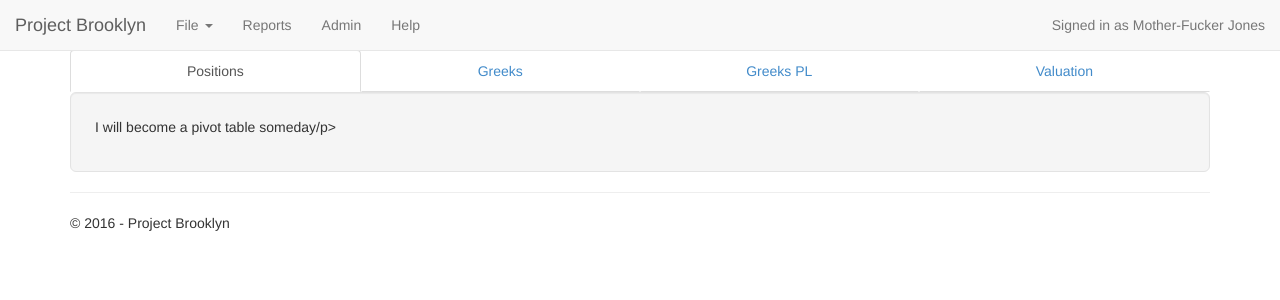
After one commit to iamorlando/ProjectBrooklynUI, a Flask app: page /reports in a window 1280 px wide. The commit adds this page. Shown: the top 300 px of the page. Run offline with Flask 2, Linux system fonts and the light colour scheme; parts of the project's set-up code (start-up, migrations or seed data) failed here and were passed over; some libraries are stand-ins or nearby versions.

Commit message:
added html to and endpoints to create positions draft

```diff
--- a/UIServer/UIServer/UIServer/templates/layout.html
+++ b/UIServer/UIServer/UIServer/templates/layout.html
@@ -11,26 +11,43 @@
 </head>
 
 <body>
-    <div class="navbar navbar-inverse navbar-fixed-top">
-        <div class="container">
+    <nav class="navbar navbar-default navbar-fixed-top">
+        <div class="container-fluid">
+            <!-- Brand and toggle get grouped for better mobile display -->
             <div class="navbar-header">
-                <button type="button" class="navbar-toggle" data-toggle="collapse" data-target=".navbar-collapse">
+                <button type="button" class="navbar-toggle collapsed" data-toggle="collapse" data-target="#bs-example-navbar-collapse-1" aria-expanded="false">
+                    <span class="sr-only">Toggle navigation</span>
                     <span class="icon-bar"></span>
                     <span class="icon-bar"></span>
                     <span class="icon-bar"></span>
                 </button>
-                <a href="/" class="navbar-brand">Project Brooklyn</a>
-            </div>
-            <div class="navbar-collapse collapse">
-                <ul class="nav navbar-nav">
-                    <li><a href="{{ url_for('home') }}">Home</a></li>
-                </ul>
-            </div>
-        </div>
+                <a class="navbar-brand" href="#">Project Brooklyn</a>
             </div>
 
+            <!-- Collect the nav links, forms, and other content for toggling -->
+            <div class="collapse navbar-collapse" id="bs-example-navbar-collapse-1">
+                <ul class="nav navbar-nav">
+                    <li class="dropdown">
+                        <a href="#" class="dropdown-toggle" data-toggle="dropdown" role="button" aria-haspopup="true" aria-expanded="false">File <span class="caret"></span></a>
+                        <ul class="dropdown-menu">
+                            <li><a href="#">Open</a></li>
+                            <li><a href="#">Save</a></li>
+                        </ul>
+                    </li>
+                    <li><a href="{{url_for('reports')}}">Reports </a></li>
+                    <li><a href="{{url_for('admin')}}">Admin </a></li>
+                    <li><a href="{{url_for('help')}}">Help </a></li>
+                </ul>
+                <ul class="nav navbar-nav navbar-right">
+                    <li><p class="navbar-text">Signed in as Mother-Fucker Jones  </p>
+                    </li><li><p class="navbar-text"> </p>
+</ul>
+            </div><!-- /.navbar-collapse -->
+        </div><!-- /.container-fluid -->
+    </nav>
+
         <div class="container body-content">
-        {% block content %}{% endblock %}
+            {% block contentSubNav %}{% endblock %}
             <hr />
             <footer>
                 <p>&copy; {{ year }} - Project Brooklyn</p>
--- /dev/null
+++ b/UIServer/UIServer/UIServer/templates/positions.html
@@ -0,0 +1,6 @@
+{% extends "reports_layout.html" %}
+{% block contentSubReport %}
+
+<p>I will become a pivot table someday/p>
+
+{% endblock %}
--- /dev/null
+++ b/UIServer/UIServer/UIServer/templates/reports_layout.html
@@ -0,0 +1,14 @@
+{% extends "layout.html" %}
+
+{%block contentSubNav %}
+<ul class="nav nav-tabs nav-justified">
+    <li role="presentation" class="active"><a href="{{url_for('positions')}}">Positions</a></li>
+    <li role="presentation"><a href="{{url_for('greeks')}}">Greeks</a></li>
+    <li role="presentation"><a href="{{url_for('greekspl')}}">Greeks PL</a></li>
+    <li role="presentation"><a href="{{url_for('valuation')}}">Valuation</a></li>
+    </ul>
+
+    <div class="well well-lg">
+    {% block contentSubReport %}{% endblock %}
+</div>
+{% endblock %}
--- a/UIServer/UIServer/UIServer/views.py
+++ b/UIServer/UIServer/UIServer/views.py
@@ -13,13 +13,90 @@ import time
 @app.route('/home')
 def home():
     """
-    just a crazy placeholder website for now
+   a page that shows up before you choose anything to view
     """
     return render_template(
-        'index.html',
-        title='Home Page',
+        'welcome.html',
+        title='start page',
         year=datetime.now().year,
     )
+
+@app.route('/reports')
+def reports():
+    """
+   a page that shows up before you choose anything to view
+    """
+    return render_template(
+        'positions.html',
+        title='Positions',
+        year=datetime.now().year,
+    )
+
+@app.route('/help')
+def help():
+    """
+   a page that shows up before you choose anything to view
+    """
+    return render_template(
+        'welcome.html',
+        title='start page',
+        year=datetime.now().year,
+    )
+
+@app.route('/admin')
+def admin():
+    """
+   a page that shows up before you choose anything to view
+    """
+    return render_template(
+        'welcome.html',
+        title='start page',
+        year=datetime.now().year,
+    )
+
+@app.route('/positions')
+def positions():
+    """
+   a page that shows up before you choose anything to view
+    """
+    return render_template(
+        'positions.html',
+        title='start page',
+        year=datetime.now().year,
+    )
+
+@app.route('/greeks')
+def greeks():
+    """
+   a page that shows up before you choose anything to view
+    """
+    return render_template(
+        'welcome.html',
+        title='start page',
+        year=datetime.now().year,
+    )
+
+@app.route('/greekspl')
+def greekspl():
+    """
+   a page that shows up before you choose anything to view
+    """
+    return render_template(
+        'welcome.html',
+        title='start page',
+        year=datetime.now().year,
+    )
+@app.route('/valuation')
+def valuation():
+    """
+   a page that shows up before you choose anything to view
+    """
+    return render_template(
+        'welcome.html',
+        title='start page',
+        year=datetime.now().year,
+    )
+
 @app.route('/test')
 def doTest():
     """
```
Also changed, not shown: UIServer/UIServer/UIServer/templates/welcome.html (added, +50 -0 lines), 5 other files. Lines whose indentation alone changed are shown as unchanged.
